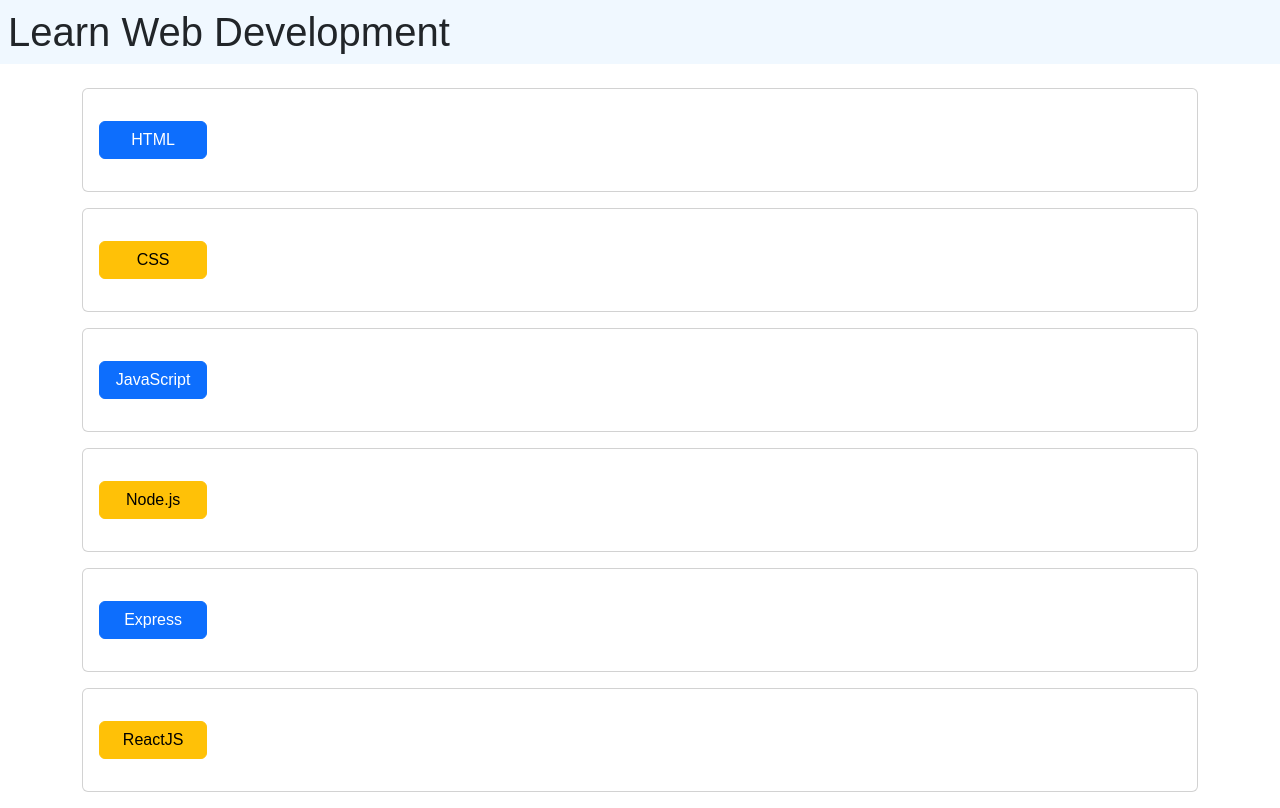
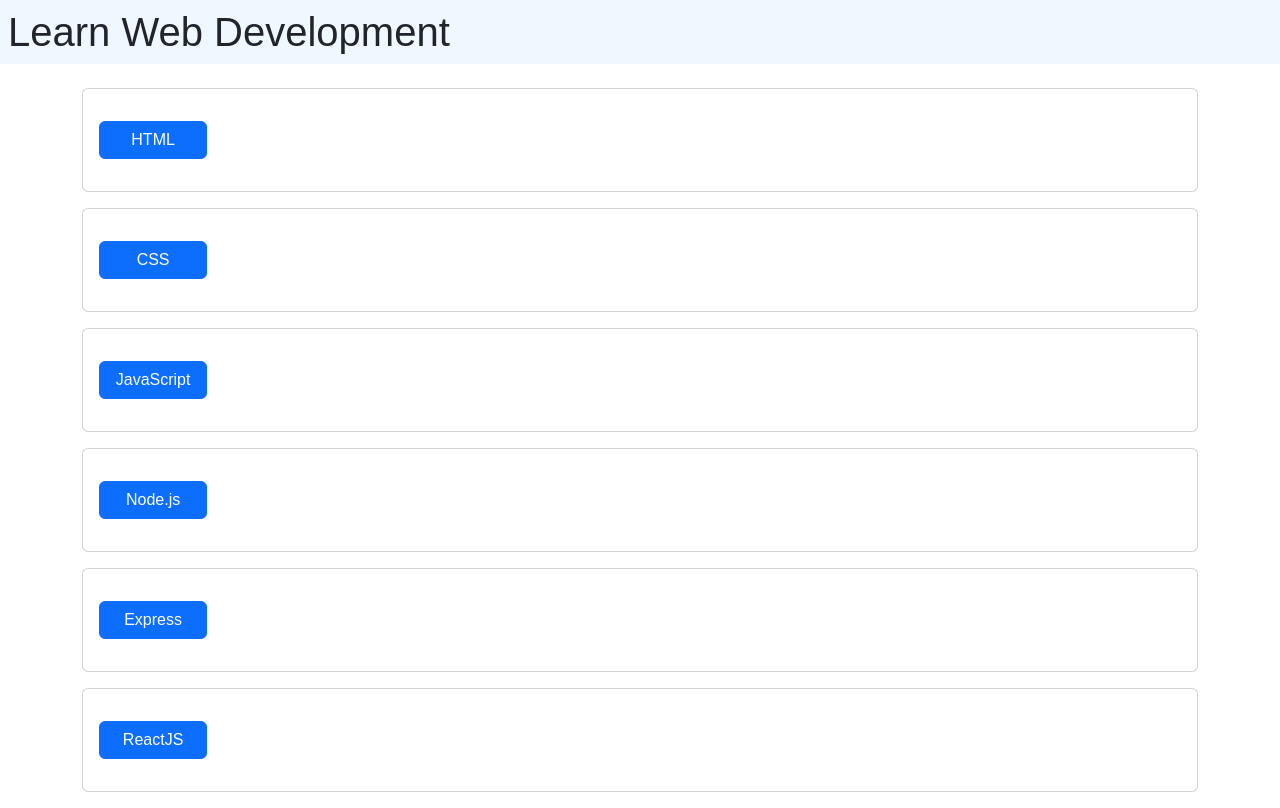
Before and after one commit to NicholasLupo/react-use-state, a React (Vite) app: page / in a window 1280 px wide. Built offline with nearby package versions, Linux system fonts and the light colour scheme.

Commit message:
update button class logic

```diff
--- a/src/components/CardComponent.jsx
+++ b/src/components/CardComponent.jsx
@@ -21,11 +21,12 @@
     }
 
     return (
+
         <div className="container">
             {
                 languages.map((item) => {
 
-                    const btnClass = item.id % 2 === 0 ? btn_warning : btn_primary
+                    const btnClass = item.id === isActive ? btn_warning : btn_primary
 
                     return (
                         <div className="card p-3 mb-3" key={item.id}>
```
